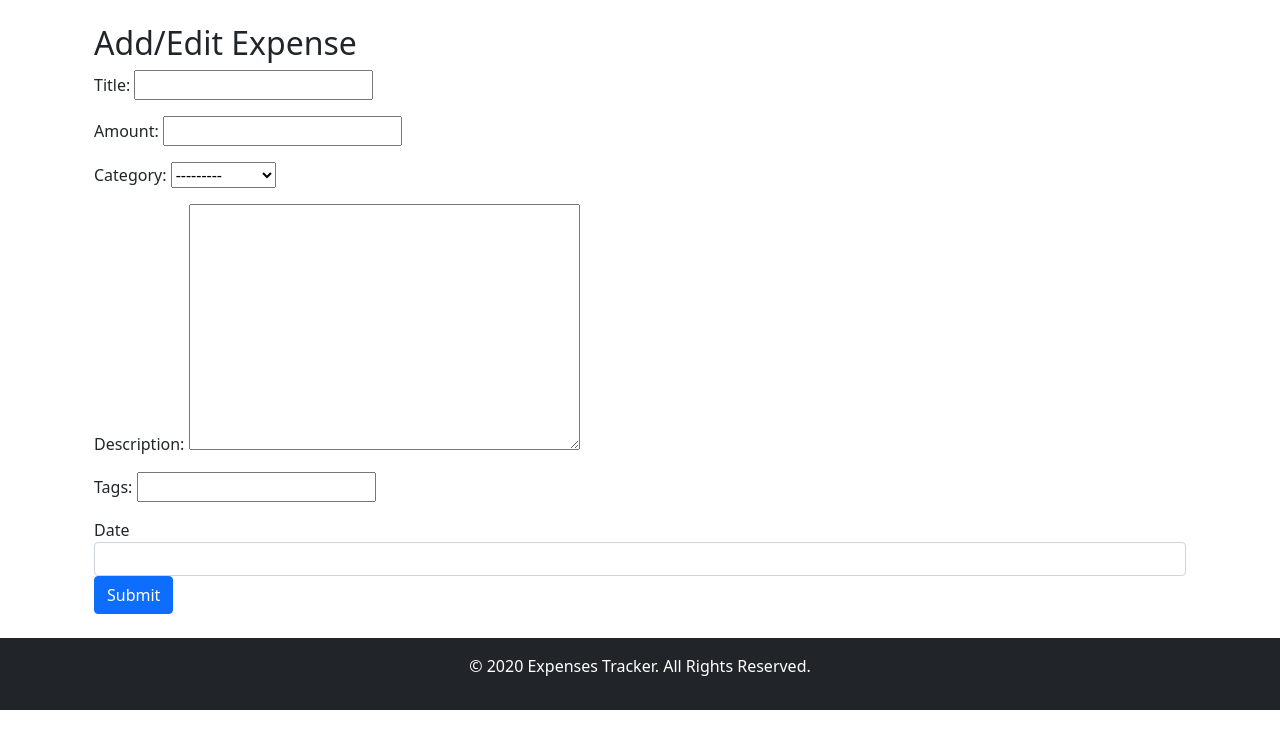
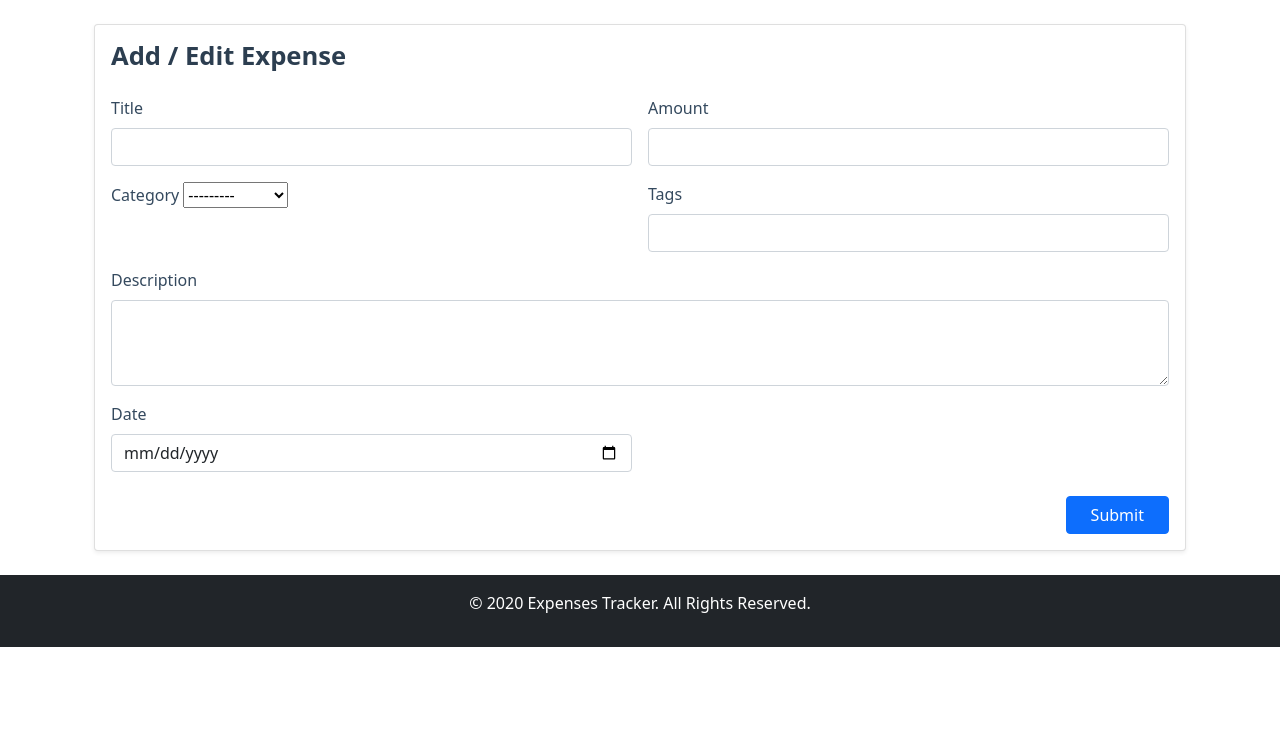
Before and after one commit to Rajchauhan-droid/expensestrack, a Django app: template templates/expense/expense_form.html in a window 1280 px wide. Shown: the part 56-800 px from the top of the page. Run offline with Django 5.2, Linux system fonts and the light colour scheme; data comes from the database, SQL or seed files in the repository; both versions use the stored data as it was after the commit; tables that the repository leaves empty hold one stand-in row (values such as "Sample post"); the template is opened without the code that fills it: values that come from a table or form of the project are taken from there, most other values are stand-ins (such as "Sample title", 1, 10 or a date in 2020); some libraries are stand-ins or nearby versions.

Commit message:
Initial commit

```diff
--- a/expense_tracker/settings.py
+++ b/expense_tracker/settings.py
@@ -38,6 +38,7 @@ INSTALLED_APPS = [
     'django.contrib.messages',
     'django.contrib.staticfiles',
     'expenses',
+    'widget_tweaks',
 ]
 
 MIDDLEWARE = [
--- a/templates/expense/expense_form.html
+++ b/templates/expense/expense_form.html
@@ -1,15 +1,100 @@
-{% extends 'base.html' %}
+{% extends 'base.html' %}{% load widget_tweaks %}
+
 {% block content %}
-<h2>Add/Edit Expense</h2>
-<form method="post">
-    {% csrf_token %}
-    {{ form.as_p }}
-    <div class="form-group">
-        <label for="id_date">Date</label>
-        <input type="text" name="date" id="id_date" class="datepicker form-control" value="{{ form.date.value|default_if_none:'' }}">
+
+<style>
+    .card {
+        border-radius: 12px;
+        border: 1px solid #e0e0e0;
+    }
+
+    .card-title {
+        font-weight: 600;
+        font-size: 1.6rem;
+        color: #2c3e50;
+    }
+
+    .form-label {
+        font-weight: 500;
+        color: #34495e;
+    }
+
+    .form-control, .form-select {
+        border-radius: 8px;
+        padding: 10px;
+        font-size: 1rem;
+        border: 1px solid #ced4da;
+        transition: border-color 0.2s ease-in-out, box-shadow 0.2s ease-in-out;
+    }
+
+    .form-control:focus, .form-select:focus {
+        border-color: #80bdff;
+        box-shadow: 0 0 0 0.2rem rgba(0,123,255,.25);
+    }
+
+    .btn-primary {
+        border-radius: 8px;
+        font-weight: 500;
+        background-color: #007bff;
+        transition: background-color 0.3s ease;
+    }
+
+    .btn-primary:hover {
+        background-color: #0056b3;
+    }
+</style>
+
+
+<div class="card shadow-sm mb-4">
+    <div class="card-body">
+        <h4 class="card-title mb-4">Add / Edit Expense</h4>
+        <form method="post" novalidate>
+            {% csrf_token %}
+            <div class="row g-3">
+                <!-- Title -->
+                <div class="col-md-6">
+                    <label for="{{ form.title.id_for_label }}" class="form-label">Title</label>
+                    <input type="text" name="{{ form.title.name }}" class="form-control" id="{{ form.title.id_for_label }}" value="{{ form.title.value|default:'' }}">
+                </div>
+
+                <!-- Amount -->
+                <div class="col-md-6">
+                    <label for="{{ form.amount.id_for_label }}" class="form-label">Amount</label>
+                    <input type="number" step="0.01" name="{{ form.amount.name }}" class="form-control" id="{{ form.amount.id_for_label }}" value="{{ form.amount.value|default:'' }}">
+                </div>
+
+                <!-- Category -->
+                <div class="col-md-6">
+                    <label for="{{ form.category.id_for_label }}" class="form-label">Category</label>
+                    {{ form.category }}
+                </div>
+
+                <!-- Tags -->
+                <div class="col-md-6">
+                    <label for="{{ form.tags.id_for_label }}" class="form-label">Tags</label>
+                    <input type="text" name="{{ form.tags.name }}" class="form-control" id="{{ form.tags.id_for_label }}" value="{{ form.tags.value|default:'' }}">
+                </div>
+
+                <!-- Description -->
+                <div class="col-12">
+                    <label for="{{ form.description.id_for_label }}" class="form-label">Description</label>
+                    <textarea name="{{ form.description.name }}" id="{{ form.description.id_for_label }}" class="form-control" rows="3">{{ form.description.value|default:'' }}</textarea>
+                </div>
+
+                <!-- Date -->
+                <div class="col-md-6">
+                    <label for="id_date" class="form-label">Date</label>
+                    <input type="date" name="date" id="id_date" class="form-control" value="{{ form.date.value|default_if_none:'' }}">
+                </div>
+            </div>
+
+            <div class="mt-4 d-flex justify-content-end">
+                <button type="submit" class="btn btn-primary px-4">Submit</button>
+            </div>
+        </form>
     </div>
-    <button type="submit" class="btn btn-primary">Submit</button>
-</form>
+</div>
+
 
 
 <!-- Include Bootstrap CSS (make sure this is loaded first) -->
```
Also changed, not shown: templates/dashboard.html (+64 -4 lines), db.sqlite3.
